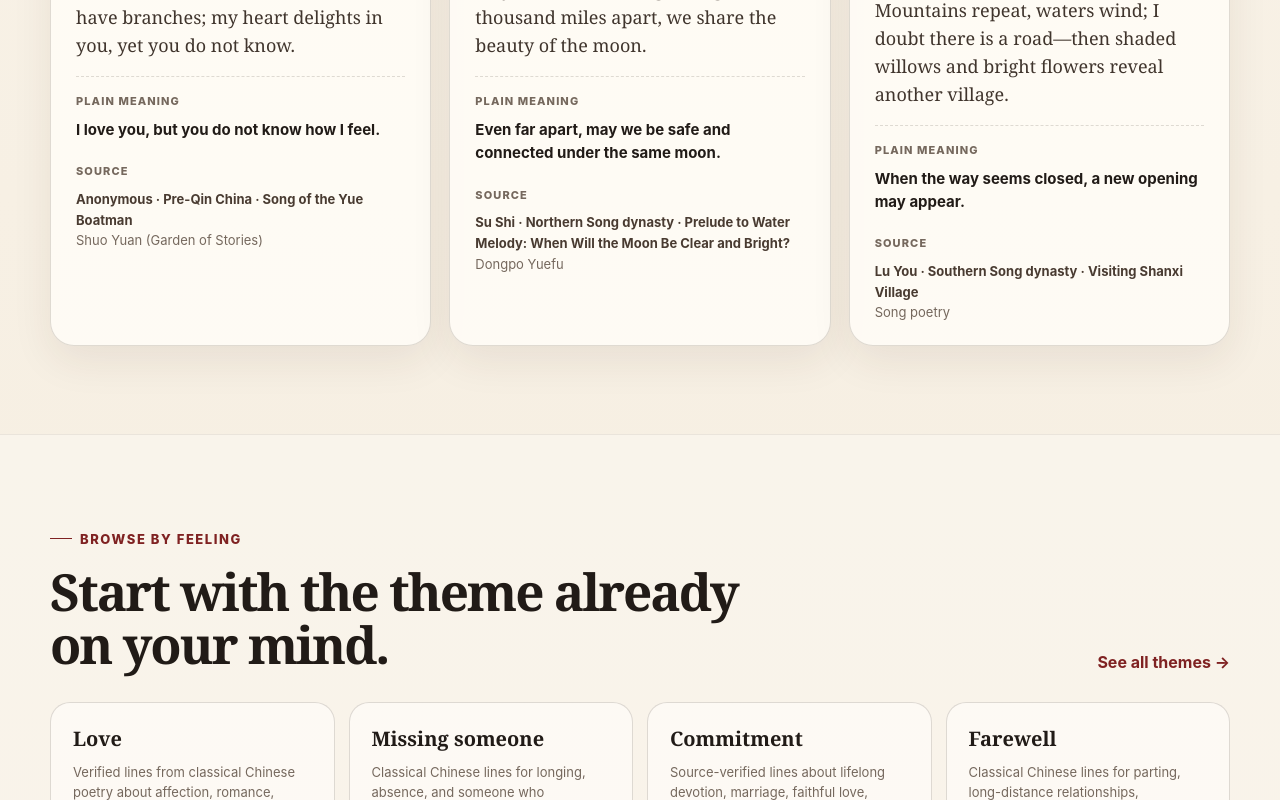
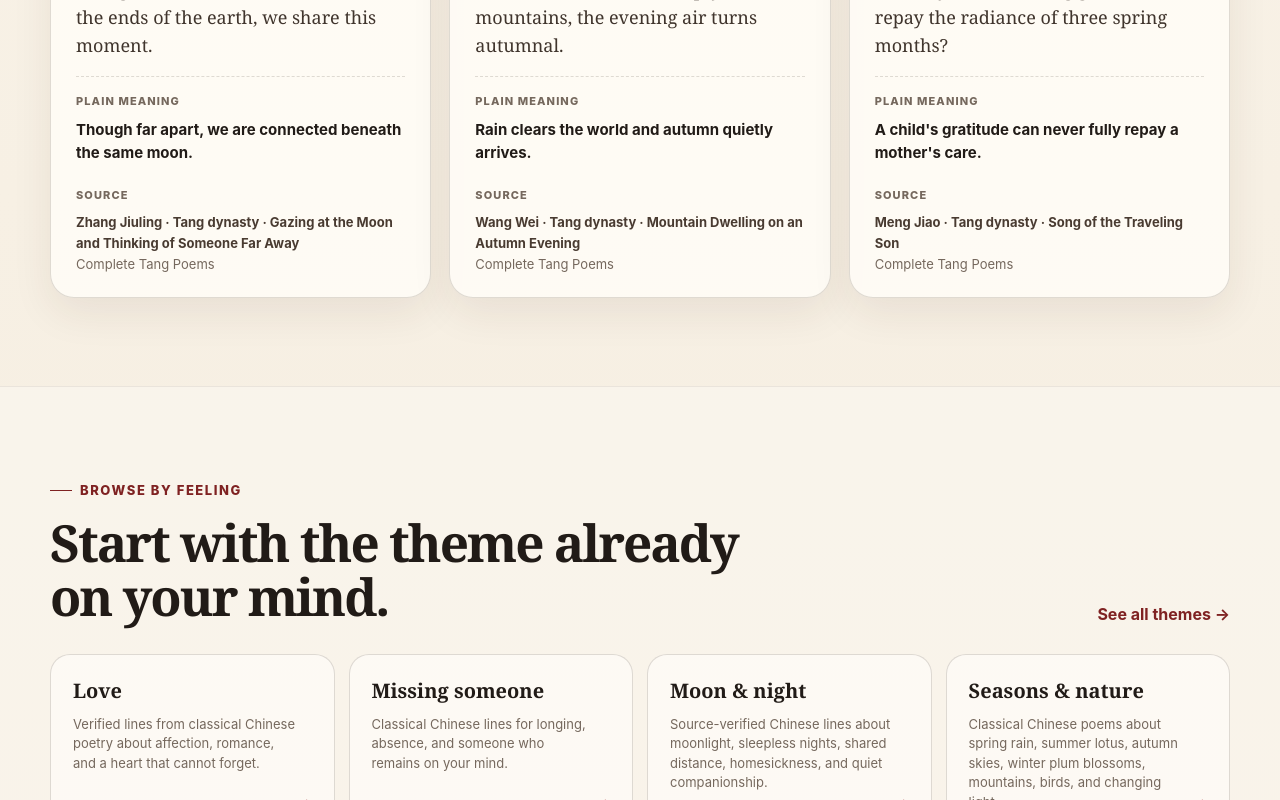
Before and after one commit to yandong2023/gu-ren-said, a Next.js app: page /en in a window 1280 px wide. Shown: the part 1680-2480 px from the top of the page. Built offline with nearby package versions, Linux system fonts and the light colour scheme.

Commit message:
feat: surface second-wave English classics on the homepage

```diff
--- a/app/en/page.tsx
+++ b/app/en/page.tsx
@@ -1,7 +1,7 @@
 import type { Metadata } from "next";
 import { redirect } from "next/navigation";
 import EnglishSearchExperience from "@/components/EnglishSearchExperience";
-import { ENGLISH_TOPICS, getEnglishClassicsByIds } from "@/lib/english-classics-expanded";
+import { ENGLISH_TOPICS, getEnglishClassicsByIds } from "@/lib/english-classics-wave2";
 import { englishQueryHref } from "@/lib/english-url";
 
 export const metadata: Metadata = {
@@ -42,9 +42,16 @@ export const metadata: Metadata = {
 const HOME_TOPIC_ORDER = [
   "love",
   "missing-someone",
+  "moon-and-night",
+  "seasons-and-nature",
+  "parents-and-filial-love",
+  "solitude-and-reflection",
+  "travel-and-journey",
   "commitment-and-marriage",
-  "farewell-and-distance",
   "family-and-reunion",
+  "teaching-and-mentorship",
+  "critical-thinking-and-empathy",
+  "aging-and-resilience",
   "beauty",
   "friendship",
   "ambition-and-success",
@@ -69,9 +76,9 @@ export default async function EnglishHomePage({ searchParams }: PageProps) {
   if (query) redirect(englishQueryHref(query));
 
   const featured = getEnglishClassicsByIds([
-    "yue-ren-ge-love",
-    "sushi-shuidiaogetou-reunion",
-    "luyou-youshanxi-turnaround"
+    "zhangjiuling-wangyue-shared-moon",
+    "wangwei-shanju-autumn",
+    "mengjiao-youziyin-mother"
   ]);
   const topicBySlug = new Map(ENGLISH_TOPICS.map((topic) => [topic.slug, topic]));
   const topics = HOME_TOPIC_ORDER
```
